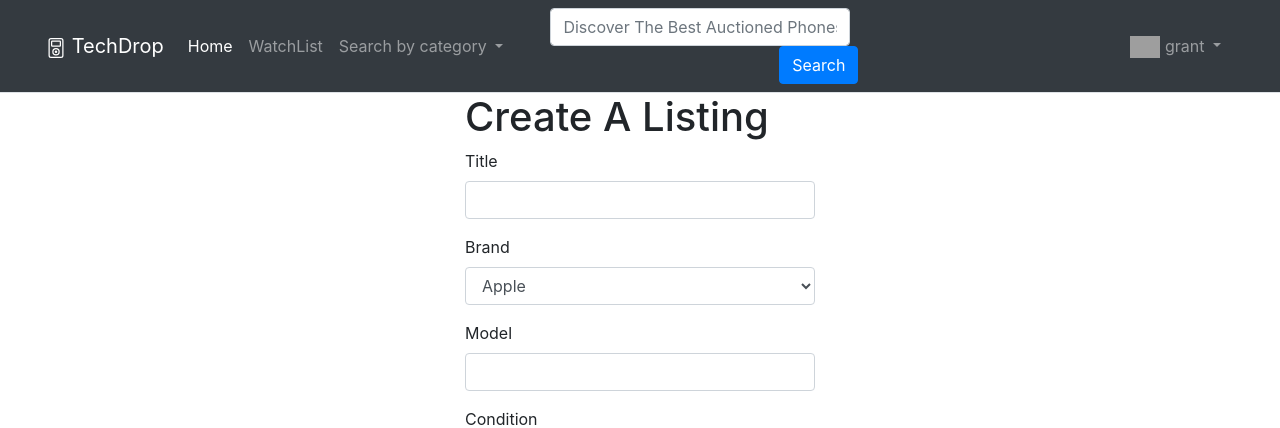
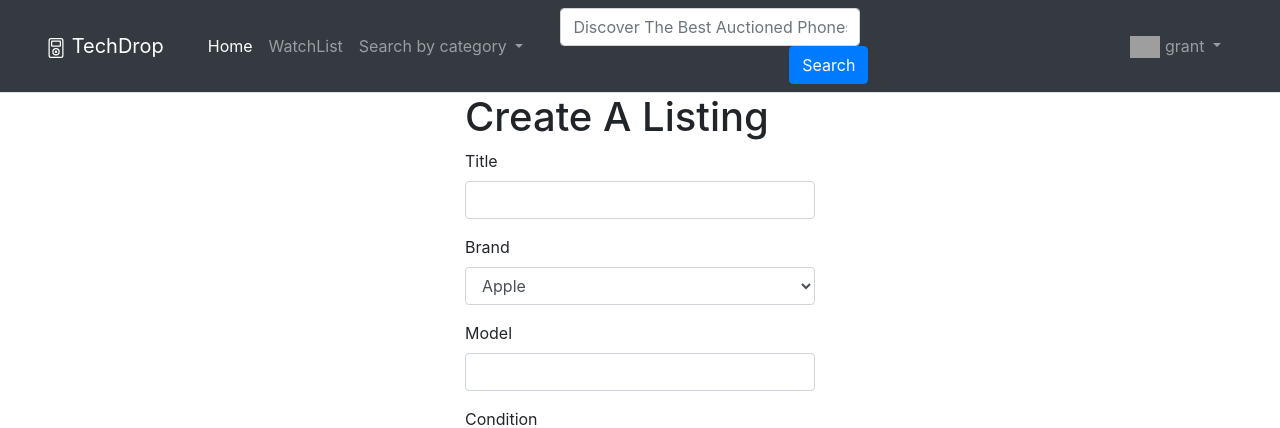
Before and after one commit to sirahut/IAB207, a Flask app: page /auctions/create in a window 1280 px wide. Shown: the top 428 px of the page. Run offline with Flask 2, Linux system fonts and the light colour scheme; a user stored in the database is signed in; data comes from the database, SQL or seed files in the repository; some libraries are stand-ins or nearby versions; grey boxes are pictures that could not be loaded.

Commit message:
updates to home page

```diff
--- a/PhoneApp/templates/base.html
+++ b/PhoneApp/templates/base.html
@@ -65,6 +65,10 @@
       #userdropdown {
         margin-right: 0px;
         right: 0px;
+      }
+
+      #navbarNavDropdown {
+        margin-left: 20px;
       }
     </style>
 
@@ -208,7 +212,7 @@
         </div>
     </nav> -->
 
-    <nav class="navbar navbar-expand-md navbar-dark bg-dark">
+    <nav class="navbar sticky-top navbar-expand-md navbar-dark bg-dark">
       <a class="navbar-brand" href="/">
         <svg width="1em" height="1em" viewBox="0 0 16 16" class="bi bi-music-player" fill="currentColor"
           xmlns="http://www.w3.org/2000/svg">
@@ -220,7 +224,11 @@
         </svg>
         TechDrop
       </a>
-      <div class="navbar-collapse collapse w-100 order-1 order-md-0 dual-collapse2">
+      <button class="navbar-toggler" type="button" data-toggle="collapse" data-target="#navbarNavDropdown"
+        aria-controls="navbarNavDropdown" aria-expanded="false" aria-label="Toggle navigation">
+        <span class="navbar-toggler-icon"></span>
+      </button>
+      <div class="navbar-collapse collapse w-100 order-1 order-md-0 dual-collapse2" id="navbarNavDropdown">
         <ul class="navbar-nav mr-auto">
           <li class="nav-item active">
             <a class="nav-link" href="/">
```
